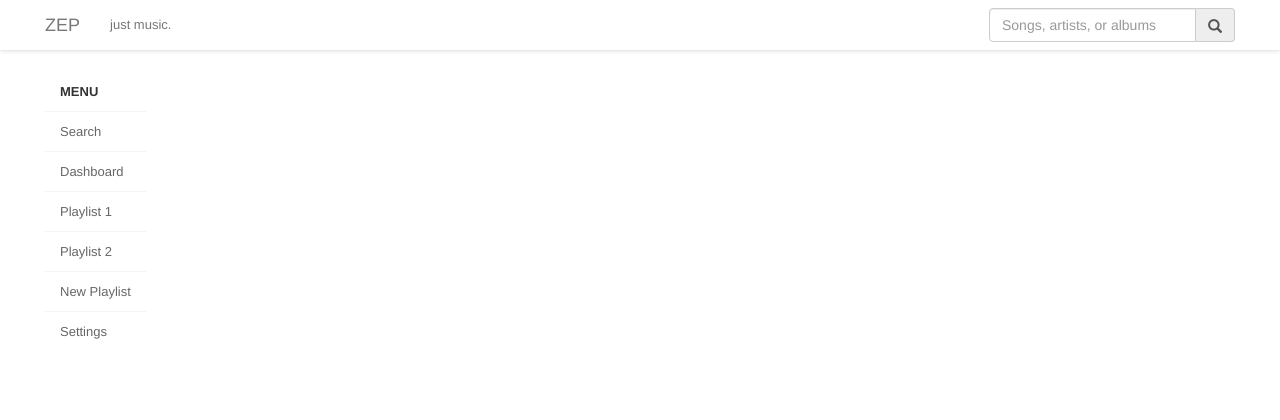
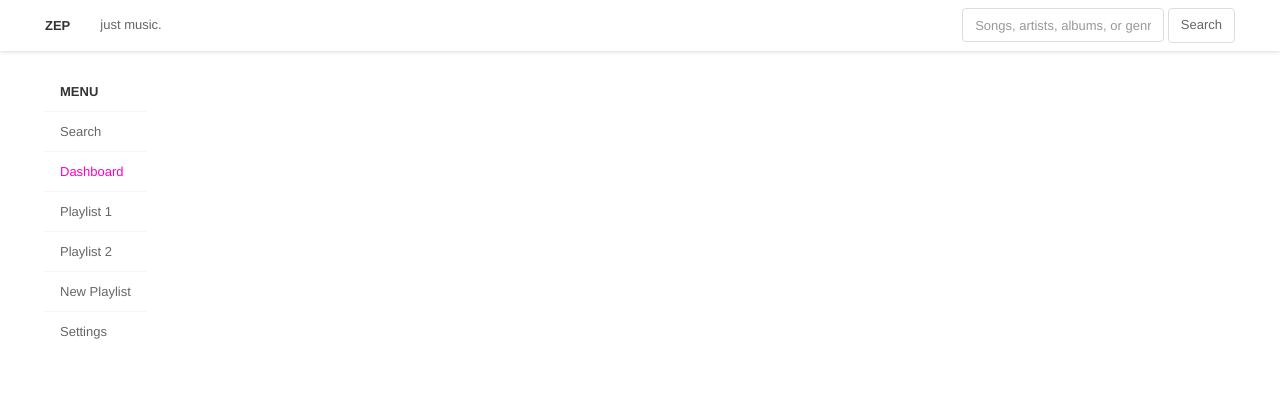
Before and after one commit to narobert/zep-devel, a Django app: page / in a window 1280 px wide. Shown: the top 420 px of the page. Run offline with Django 3.2, Linux system fonts and the light colour scheme; some libraries are stand-ins or nearby versions.

Commit message:
finished styling for the night, simple design

```diff
--- a/static/css/style.css
+++ b/static/css/style.css
@@ -41,6 +41,45 @@ tbody > tr:hover > td {
     background-color: #fff;
 }
 
+.navbar-curved-border .navbar-nav > li > a {
+    color: #666;
+}
+
+.navbar-curved-border .navbar-nav > li:hover > a {
+    cursor: default;
+    background-color: #fff;
+}
+
+.smaller-brand {
+    font-size: 13px;
+    padding: 16px 15px;
+    color: #333 !important;
+    font-weight: 700;
+}
+
+.smaller-brand:hover {
+    color: #ff00bb !important;
+}
+
+#search_input {
+    font-size: 13px;
+    color: #666;
+    border: 1px solid #ddd;
+    box-shadow: none;
+}
+
+.btn-search {
+    color: #666;
+    border-color: #ddd;
+    font-size: 13px;
+    padding: 7px 12px;
+    background-color: #fff;
+}
+
+.menu-active {
+    color: #ff00bb;
+}
+
 .player {
     position: absolute;
     bottom: 20px;
@@ -66,3 +105,7 @@ tbody > tr:hover > td {
 #player-ball:hover {
     border-color: #666;
 }
+
+.colorPink {
+    color: #ff00bb;
+}
--- a/templates/dashboard.html
+++ b/templates/dashboard.html
@@ -9,7 +9,7 @@
 
     <!-- START html -->
 
-    <nav class='navbar navbar-default navbar-fixed-top navbar-curved-border'>
+    <nav class='navbar navbar-fixed-top navbar-curved-border'>
       <div class='container-fluid'>
         <div class='navbar-header'>
           <button type='button' class='navbar-toggle collapsed' data-toggle='collapse' data-target='#bs-example-navbar-collapse-1' aria-expanded='false'>
@@ -18,19 +18,17 @@
             <span class='icon-bar'></span>
             <span class='icon-bar'></span>
           </button>
-          <a class='navbar-brand' href='/'>ZEP</a>
+          <a class='navbar-brand smaller-brand' href='/'>ZEP</a>
         </div>
         <div class='collapse navbar-collapse' id='bs-example-navbar-collapse-1'>
           <ul class='nav navbar-nav'>
-            <li><a href='/'>just music.</a></li>
+            <li><a>just music.</a></li>
           </ul>
           <form class='navbar-form navbar-right' role='search' onsubmit='return false;'>
             <div class='form-group'>
-              <div class='input-group'>
-                <input type='text' class='form-control' id='search_input' placeholder='Songs, artists, or albums'>
-				<span class='input-group-addon' onclick='queryResults();'><span class='glyphicon glyphicon-search'></span></span>
-              </div>
+              <input type='text' class='form-control' id='search_input' placeholder='Songs, artists, albums, or genres'>
             </div>
+            <button type='submit' class='btn btn-search' onclick='queryResults();'>Search</button>
           </form>
         </div>
       </div>
@@ -50,7 +48,7 @@
                 <td>Search</td>
               </tr>
               <tr>
-                <td>Dashboard</td>
+                <td class='menu-active'>Dashboard</td>
               </tr>
               <tr>
                 <td>Playlist 1</td>
@@ -96,7 +94,7 @@
       </div>
     </div>
 
-    <nav class='navbar navbar-default navbar-fixed-bottom navbar-curved-border'>
+    <nav class='navbar navbar-fixed-bottom navbar-curved-border'>
       <div class='navbar-header'>
         <button type='button' class='navbar-toggle collapsed' data-toggle='collapse' data-target='#bs-example-navbar-collapse-1' aria-expanded='false'>
           <span class='sr-only'>Toggle navigation</span>
@@ -177,7 +175,7 @@
                     volume: 100,
                     onconnect: function() {
                         track_url.attr('playing', 'yes');
-                        track_url.children().css('color', '#ff00bb');
+                        track_url.children().addClass('colorPink');
                     },
                     onplay: function() {
                         track_url.click(function() {soundManager.pause('current');});
@@ -197,13 +195,13 @@
                         $('#player-ball').css('left', '0');
                         track_url.unbind('click');
                         track_url.attr('playing', 'no');
-                        track_url.children().css('color', '#666');
+                        track_url.children().removeClass('colorPink');
                     },
                     onfinish: function() {
                         $('#player-ball').css('left', '0');
                         track_url.unbind('click');
                         track_url.attr('playing', 'no');
-                        track_url.children().css('color', '#666');
+                        track_url.children().removeClass('colorPink');
                     },
                 });
                 lastPlayed = track_url;
```
